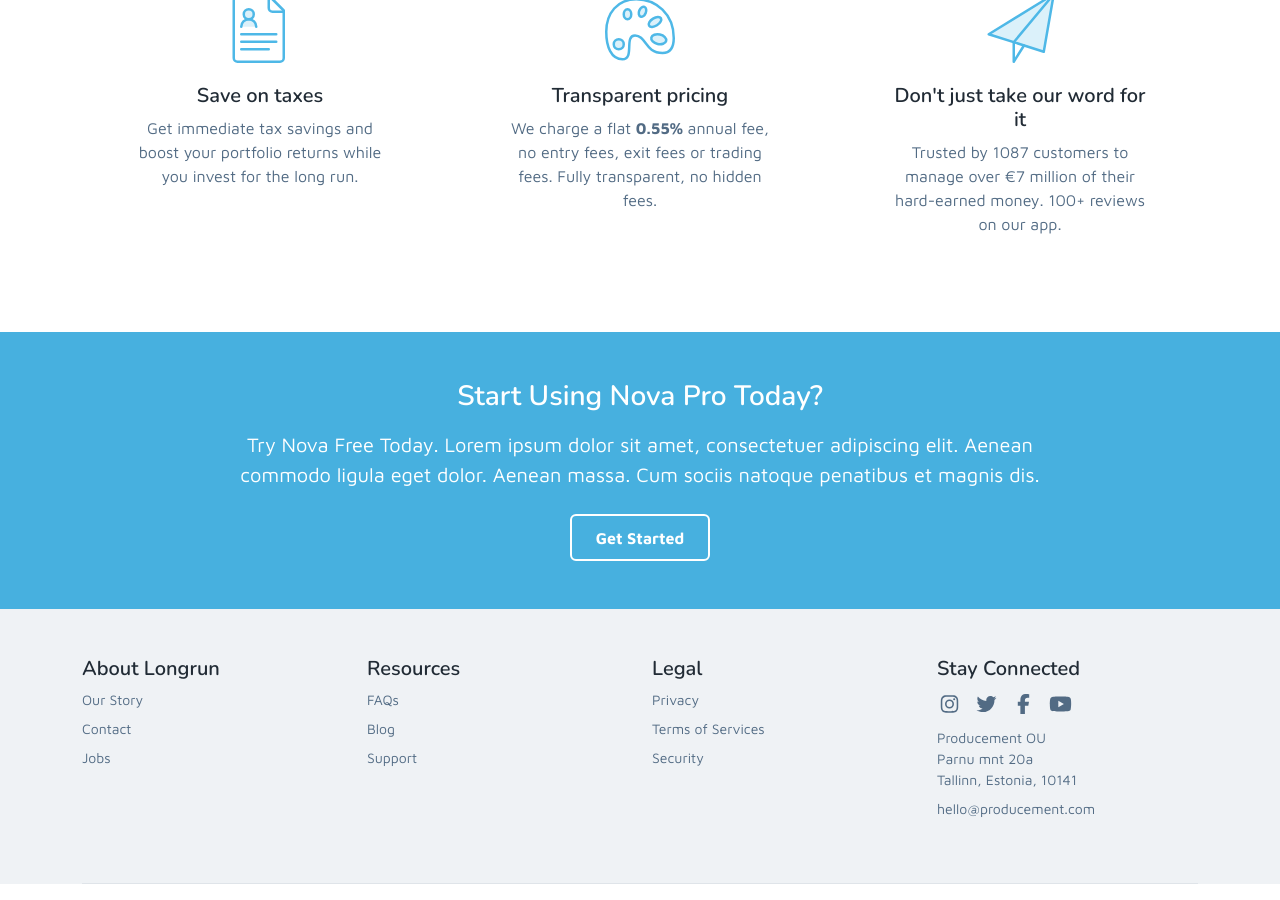
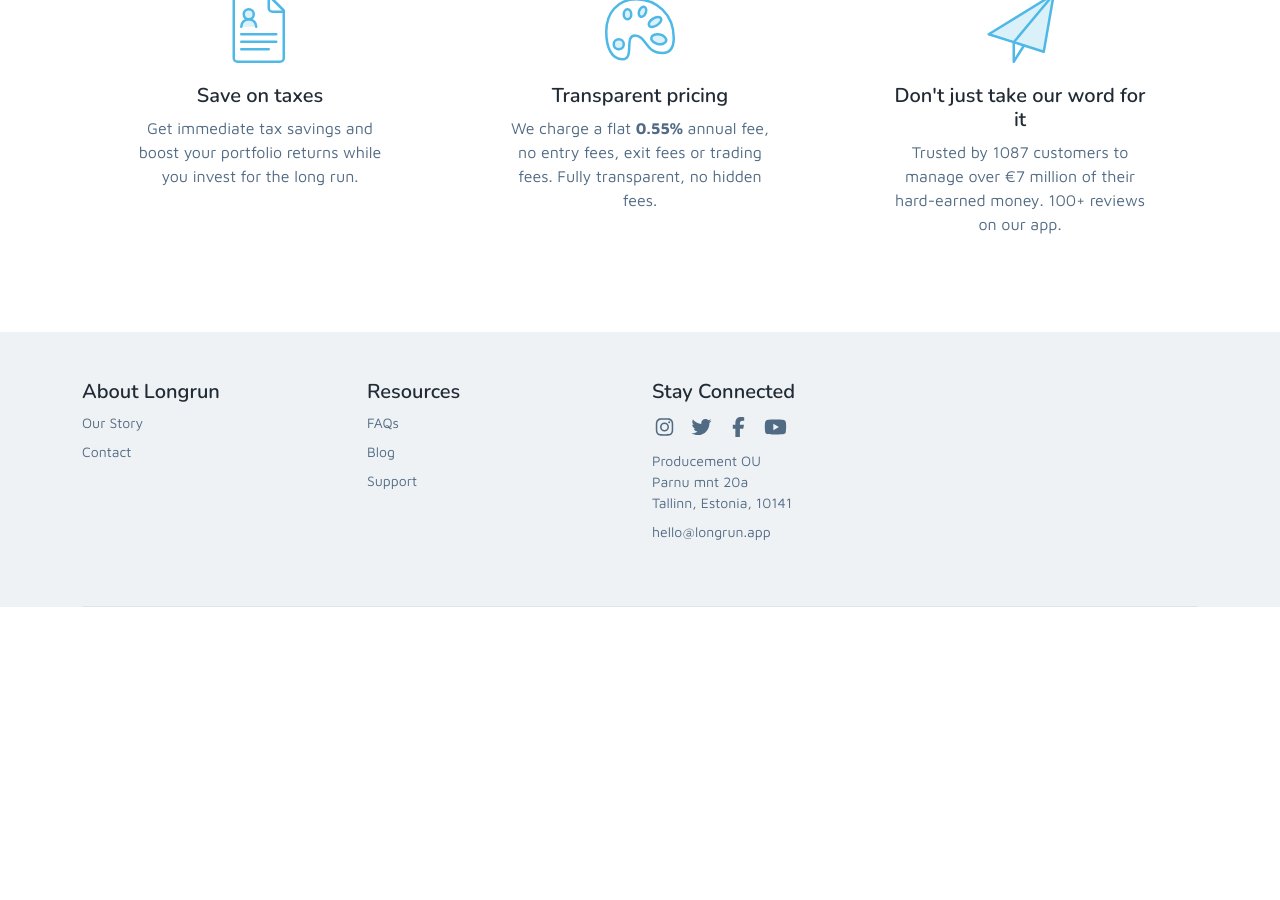
Before and after one commit to Producement/longrun_site, a Jekyll site: the page built from docs/features.html, in a window 1280 px wide and 900 px high, scrolled down 4746 px. Built offline with Jekyll 4.4.1, drawn with Linux system fonts in a browser that asks for light colours; nearby versions of some CDN libraries; library files that are not in the unit come from our copies; after the commit the page ends 5369 px from its top, so only the background shows below that.

Commit message:
Remove unused stuff

```diff
--- a/docs/_includes/footer.html
+++ b/docs/_includes/footer.html
@@ -4,9 +4,8 @@
             <div class="footer-col col-6 col-lg-3">
                 <h4 class="col-heading">About Longrun</h4>
                 <ul class="list-unstyled">
-                    <li><a class="text-link" href="about.html">Our Story</a></li>
-                    <li><a class="text-link" href="contact.html">Contact</a></li>
-                    <li><a class="text-link" href="#">Jobs</a></li>
+                    <li><a class="text-link" href="/about">Our Story</a></li>
+                    <li><a class="text-link" href="/contact">Contact</a></li>
 
                 </ul>
             </div><!--//footer-col-->
@@ -17,14 +16,6 @@
                     <li><a class="text-link" href="#">Blog</a></li>
                     <li><a class="text-link" href="#">Support</a></li>
                     <!--          <li><a class="text-link" href="#">Developer APIs</a></li>-->
-                </ul>
-            </div><!--//footer-col-->
-            <div class="footer-col col-6 col-lg-3">
-                <h4 class="col-heading">Legal</h4>
-                <ul class="list-unstyled">
-                    <li><a class="text-link" href="#">Privacy</a></li>
-                    <li><a class="text-link" href="#">Terms of Services</a></li>
-                    <li><a class="text-link" href="#">Security</a></li>
                 </ul>
             </div><!--//footer-col-->
             <div class="footer-col col-6 col-lg-3">
@@ -42,7 +33,7 @@
                     Tallinn, Estonia, 10141
                 </div>
                 <div>
-                    <a class="text-link" href="#">hello@producement.com</a>
+                    <a class="text-link" href="#">hello@longrun.app</a>
                 </div>
 
             </div><!--//footer-col-->
--- a/docs/features.html
+++ b/docs/features.html
@@ -373,17 +373,6 @@
   </div><!--//container-->
 </section>
 
-<section class="cta-section py-5 theme-bg-secondary text-center">
-  <div class="container">
-    <h3 class="text-white font-weight-bold mb-3">Start Using Nova Pro Today?</h3>
-    <div class="text-white mx-auto single-col-max-width section-intro">Try Nova Free Today. Lorem
-      ipsum dolor sit amet, consectetuer adipiscing elit. Aenean commodo ligula eget dolor. Aenean
-      massa. Cum sociis natoque penatibus et magnis dis.
-    </div>
-    <a class="btn theme-btn theme-btn-ghost theme-btn-on-bg mt-4" href="#">Get Started</a>
-  </div>
-</section><!--//cta-section-->
-
 <!-- Video Modal -->
 <div class="modal modal-video" id="modal-video" tabindex="-1" role="dialog"
      aria-labelledby="videoModalLabel" aria-hidden="true">
```
